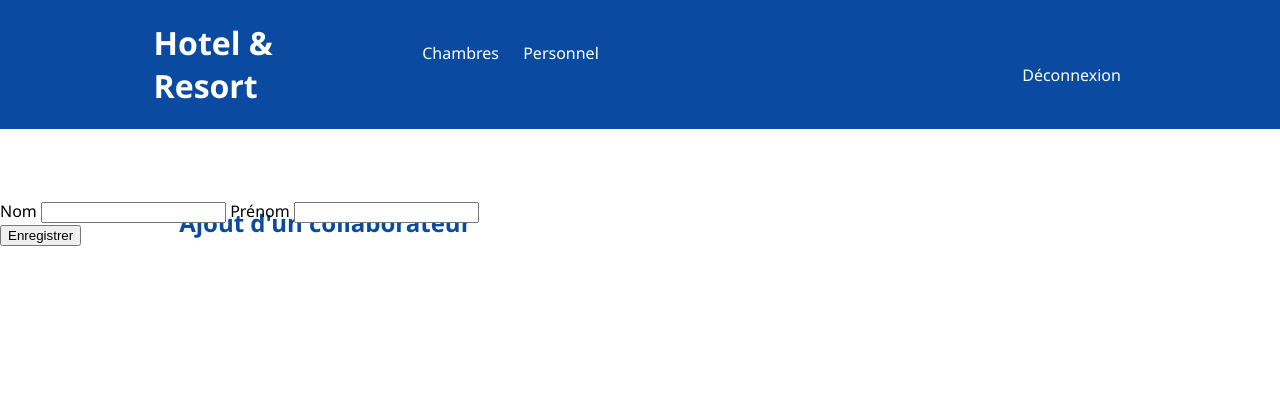
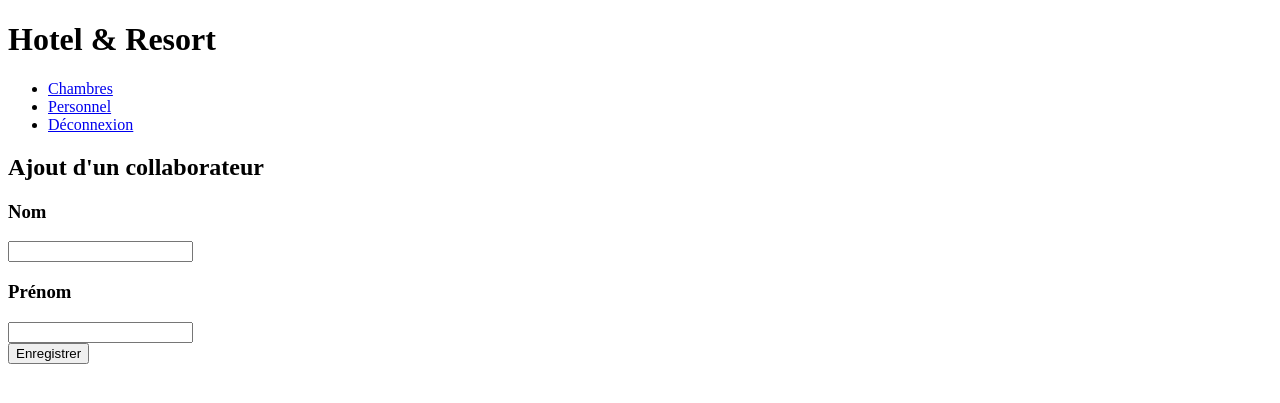
Before and after one commit to Pyxah/gestion_hotel, a PHP site: page /formulaire.php in a window 1280 px wide. Shown: the top 403 px of the page. Run offline with PHP 8.4, Linux system fonts and the light colour scheme.

Commit message:
Update formulaire.php

```diff
--- a/formulaire.php
+++ b/formulaire.php
@@ -1,16 +1,14 @@
 <!DOCTYPE html>
 <html>
- <head>
-   <meta http-equiv="Content-Type" content="text/html; charset=utf-8"/>
-   <link rel="shortcut icon" type="image/ico" href="img/favicon.gif" />
-   <link rel="stylesheet" type="text/css" href="./style/index.css" />
-   <title>Hotel & Resort</title>
- </head>
+<head>
+	<link href="./formulaire.css" rel="stylesheet" type="text/css">
+    <link rel="icon" type="image/png" href="logo.png" />
+</head>
  <body>
 
  <div class="header">
     <h1 id="head-title">Hotel & Resort</h1>
-    <ul id="boutton-margin">
+    <ul id="buttonheader-margin">
         <li><a href="index.php">Chambres</a></li>
         <li><a href="personnel.php">Personnel</a></li>
         <li id="déconnexion"><a href="logout.php">Déconnexion</a></li>
@@ -21,7 +19,7 @@
 <div class="php">
 <?php
 try {
-    $bdd=new PDO ('mysql:host=localhost;dbname=gestion_hotel;charset=UTF8', 'root','root');
+    $bdd=new PDO ('mysql:host=localhost;dbname=tp_hotels;charset=UTF8', 'root','');
 }
 
 catch(Exception $e) {
@@ -32,21 +30,17 @@ catch(Exception $e) {
 
 <!--------------------------------------- Ajout employé ---------------------------------------------->
 
-<h2>Ajout d'un collaborateur</h1>
+<h2>Ajout d'un collaborateur</h2>
 
-      <form action="" method="post">
+      <form method="post">
 
-        <div class="formulaire">
-          <label for="nom">Nom</label>
-          <input id="nom" type="text" name="nom">
-
-          <label for="prenom">Prénom</label>
-          <input id="prenom" type="text" name="prenom">
-        </div>
+        <div class="Nom">
+          <h3>Nom</h3><input id="nom" type="text" name="nom"><h3>Prénom</h3><input id="prenom" type="text" name="prenom"></div>
 
         <button class="button" id="button" type="submit" name="button">Enregistrer</button>
       </form>
-    </body>
+
+</body>
 </html>
 <!---------------------------------------------------------------------------------------------------->
 
```
